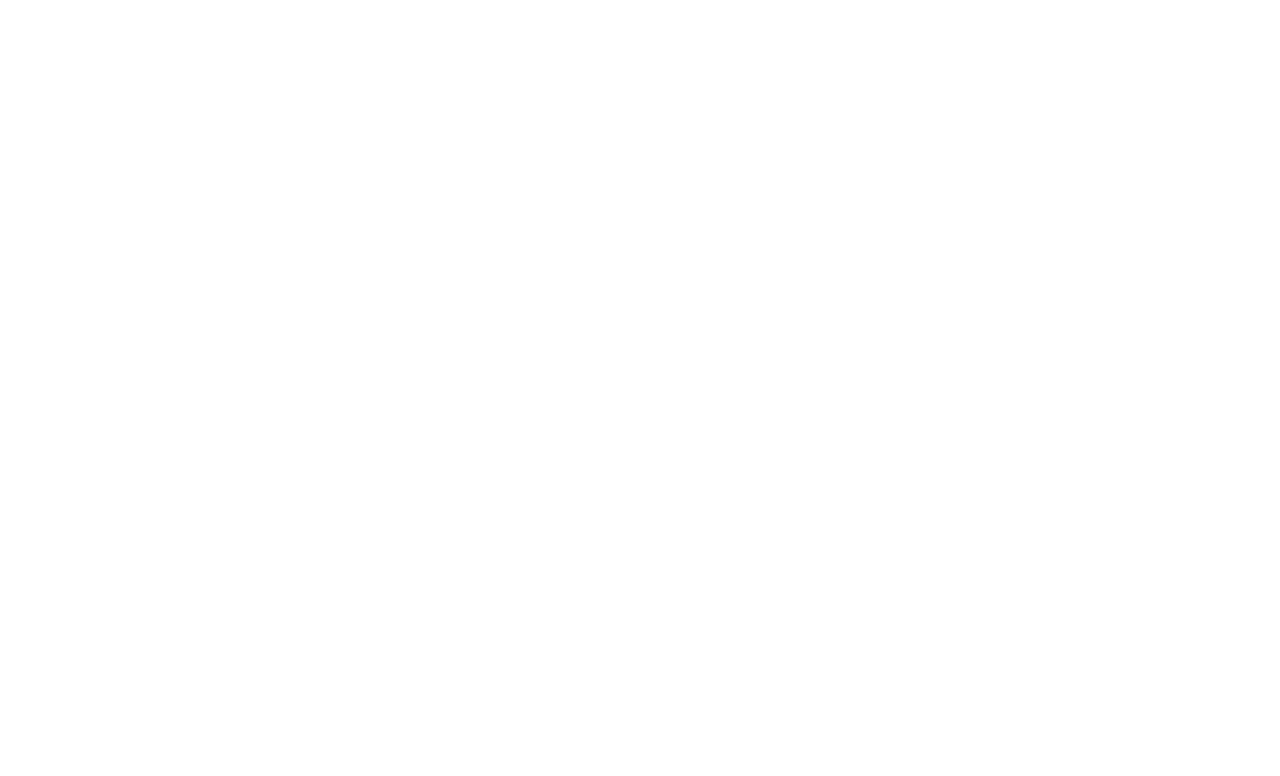
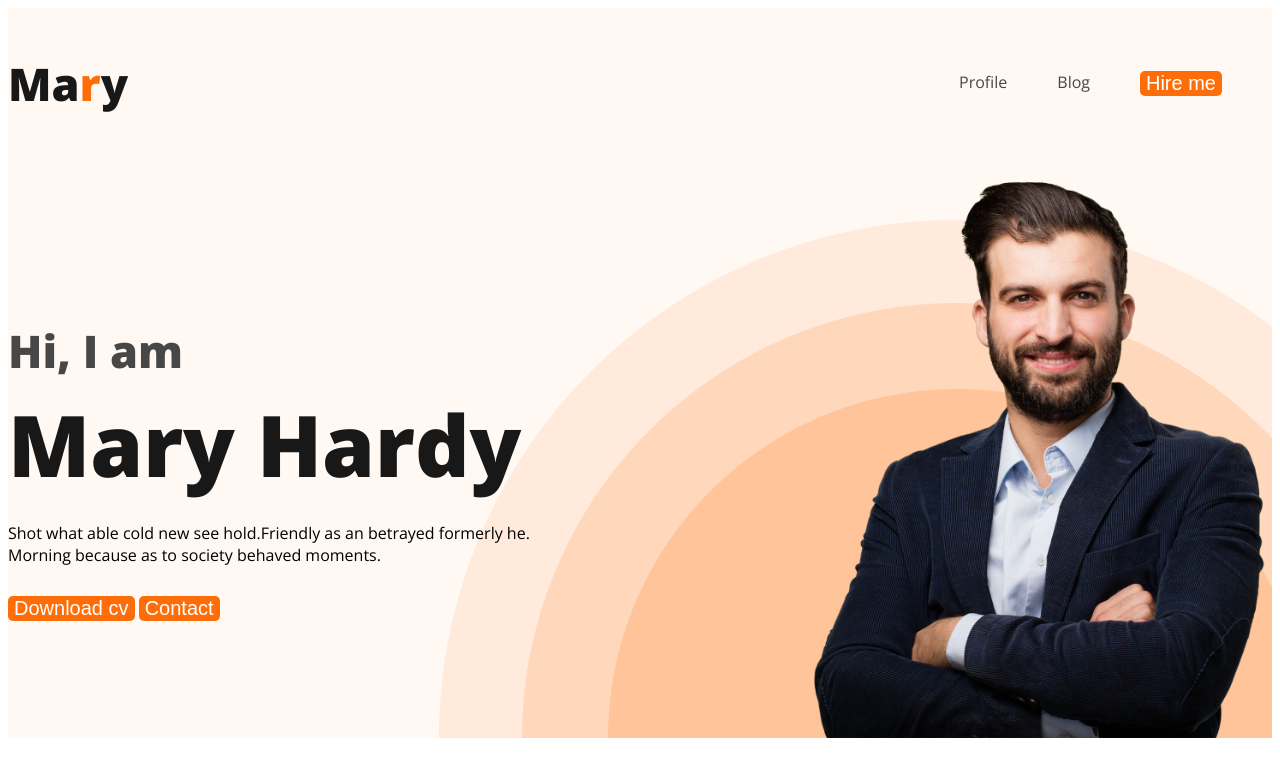
Before and after one commit to joy-mahmud/developer-portfolio, a plain HTML site: page index.html in a window 1280 px wide. Drawn offline with nearby package versions, Linux system fonts and the light colour scheme.

Commit message:
header section done

```diff
--- a/index.html
+++ b/index.html
@@ -4,10 +4,31 @@
     <meta charset="UTF-8">
     <meta name="viewport" content="width=device-width, initial-scale=1.0">
     <title>Developer portfolio</title>
+    <link rel="preconnect" href="https://fonts.googleapis.com">
+<link rel="preconnect" href="https://fonts.gstatic.com" crossorigin>
+<link href="https://fonts.googleapis.com/css2?family=Open+Sans:wght@400;800&display=swap" rel="stylesheet">
+    <link rel="stylesheet" href="styles/portfolio.css">
 </head>
 <body>
-    <header>
-
+    <header class="header">
+       <nav class ="nav">
+        <h3 class="nav-title">Ma<span class="primary-color">r</span>y</h3>
+        <ul>
+           <li><a href="profile">Profile</a></li>
+           <li><a href="blog">Blog</a></li>
+            <li> <button class="btn-primary">Hire me</button></li>
+        </ul>
+       </nav>
+       <div class="banner">
+        <div class="banneer-content">
+            <h3 class="banner-greetings">Hi, I  am</h3>
+            <h1 class="banner-title">Mary Hardy</h1>
+            <p class="banner-content">Shot what able cold new see hold.Friendly as an betrayed formerly he. Morning because as to society behaved moments.</p>
+            <button class="btn-primary">Download cv</button>
+            <button class="btn-primary">Contact</button>
+        </div>
+        <img src="images/hardy.png" alt="hardy mama" class="profile-pic">
+       </div>
     </header>
     <main>
 
--- /dev/null
+++ b/styles/portfolio.css
@@ -0,0 +1,76 @@
+body{
+    font-family: 'Open Sans', sans-serif;
+}
+nav{
+    display: flex;
+}
+.nav-title{
+    color: #181818;
+    font-size: 45px;
+    font-weight: 800;
+
+}
+.primary-color{
+    color: #FD6E0A;
+}
+.btn-primary{
+    background-color: #FD6E0A;
+    border-radius: 5px;
+    color: #FFF;
+    border:0;
+    font-size: 20px;
+    font-weight: 700px;
+    padding:15px,35px;
+}
+.nav{
+    margin: 0, 200px;
+    justify-content: space-between;
+    align-items: center;
+}
+nav > ul{
+    display: flex;
+}
+
+nav li{
+    list-style-type: none;
+    margin-right: 50px;
+}
+nav a {
+    text-decoration: none;
+    color:#474747;
+}
+.header{
+    background-color: #FFF8F3;
+    background-image: url(../images/header_bg.png);
+    background-repeat: no-repeat;
+    background-position: bottom right;
+}
+.banner{
+    padding: 30px,30px,0,150px;
+    display:flex;
+    align-items: center;
+    justify-content: space-between;
+}
+.banner .profile-pic{
+    width: 500px;
+}
+.banner-greetings{
+    color: #474747;
+    font-size: 45px;
+    font-weight: 600;
+    margin-bottom: 0;
+
+}
+
+.banner-title{
+    color:#181818;
+    font-size: 85px;
+    font-weight: 700;
+    margin-top:5px;
+    margin-bottom:20px;
+
+}
+.banner-content{
+    max-width: 585px;
+    margin-bottom:30px;
+}
```
